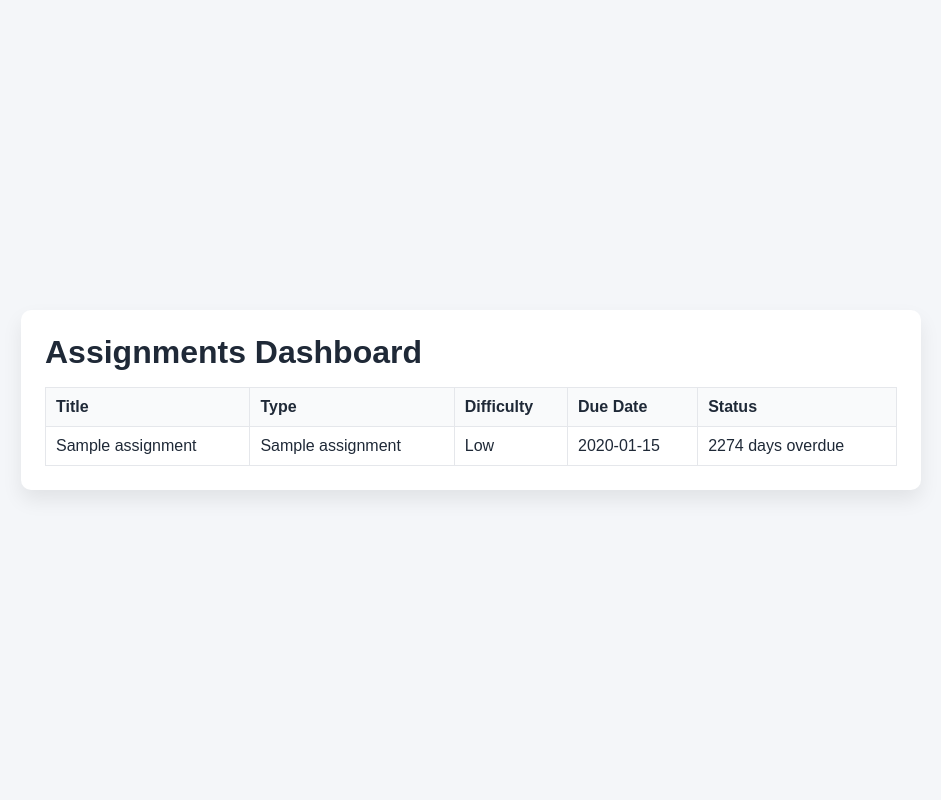
After one commit to wafaa-13/student-planner-dashboard, a PHP site: page /dashboard.php in a window 1280 px wide. The commit adds this page. Shown: the whole page, without its empty margins (169-1110 px from the left). Run offline with PHP 8.4, Linux system fonts and the light colour scheme; tables that the repository leaves empty hold one stand-in row (values such as "Sample post").

Commit message:
Add assignments dashboard page with due status table

```diff
--- a/assets/css/style.css
+++ b/assets/css/style.css
@@ -81,3 +81,42 @@ button:hover {
     color: #991b1b;
     border: 1px solid #fca5a5;
 }
+
+.dashboard-card {
+    width: 100%;
+    max-width: 900px;
+    background-color: #ffffff;
+    border-radius: 10px;
+    box-shadow: 0 10px 20px rgba(0, 0, 0, 0.08);
+    padding: 24px;
+}
+
+.dashboard-card h1 {
+    margin-top: 0;
+    margin-bottom: 16px;
+}
+
+.assignments-table {
+    width: 100%;
+    border-collapse: collapse;
+}
+
+.assignments-table th,
+.assignments-table td {
+    border: 1px solid #e5e7eb;
+    padding: 10px;
+    text-align: left;
+}
+
+.assignments-table thead th {
+    background-color: #f9fafb;
+}
+
+.assignments-table tbody tr:nth-child(even) {
+    background-color: #fcfcfd;
+}
+
+.empty-row {
+    text-align: center;
+    color: #6b7280;
+}
--- /dev/null
+++ b/public/dashboard.php
@@ -0,0 +1,85 @@
+<?php
+// Use existing database connection
+require_once '../config/db.php';
+
+// Get all assignments ordered by nearest due date first
+$sql = 'SELECT title, subject, priority, due_date FROM assignments ORDER BY due_date ASC';
+$result = $conn->query($sql);
+
+// Build date objects once for status comparison
+$today = new DateTime('today');
+$tomorrow = new DateTime('tomorrow');
+
+/**
+ * Convert due date into a simple status label.
+ */
+function getDueStatus(string $dueDate, DateTime $today, DateTime $tomorrow): string
+{
+    $due = new DateTime($dueDate);
+
+    if ($due->format('Y-m-d') === $today->format('Y-m-d')) {
+        return 'Due Today';
+    }
+
+    if ($due->format('Y-m-d') === $tomorrow->format('Y-m-d')) {
+        return 'Due Tomorrow';
+    }
+
+    // Difference in whole days from today to due date
+    $daysLeft = (int) $today->diff($due)->format('%r%a');
+
+    // Keep wording simple for past and future dates
+    if ($daysLeft < 0) {
+        $daysPast = abs($daysLeft);
+        return $daysPast . ' day' . ($daysPast === 1 ? '' : 's') . ' overdue';
+    }
+
+    return $daysLeft . ' day' . ($daysLeft === 1 ? '' : 's') . ' left';
+}
+
+require_once '../includes/header.php';
+?>
+
+<div class="page-wrapper">
+    <div class="dashboard-card">
+        <h1>Assignments Dashboard</h1>
+
+        <table class="assignments-table">
+            <thead>
+                <tr>
+                    <th>Title</th>
+                    <th>Type</th>
+                    <th>Difficulty</th>
+                    <th>Due Date</th>
+                    <th>Status</th>
+                </tr>
+            </thead>
+            <tbody>
+                <?php if ($result && $result->num_rows > 0): ?>
+                    <?php while ($row = $result->fetch_assoc()): ?>
+                        <tr>
+                            <td><?php echo htmlspecialchars($row['title']); ?></td>
+                            <td><?php echo htmlspecialchars($row['subject']); ?></td>
+                            <td><?php echo htmlspecialchars(ucfirst($row['priority'])); ?></td>
+                            <td><?php echo htmlspecialchars($row['due_date']); ?></td>
+                            <td><?php echo htmlspecialchars(getDueStatus($row['due_date'], $today, $tomorrow)); ?></td>
+                        </tr>
+                    <?php endwhile; ?>
+                <?php else: ?>
+                    <tr>
+                        <td colspan="5" class="empty-row">No assignments found yet.</td>
+                    </tr>
+                <?php endif; ?>
+            </tbody>
+        </table>
+    </div>
+</div>
+
+<?php
+// Free result resources when finished
+if ($result instanceof mysqli_result) {
+    $result->free();
+}
+
+require_once '../includes/footer.php';
+?>
```
